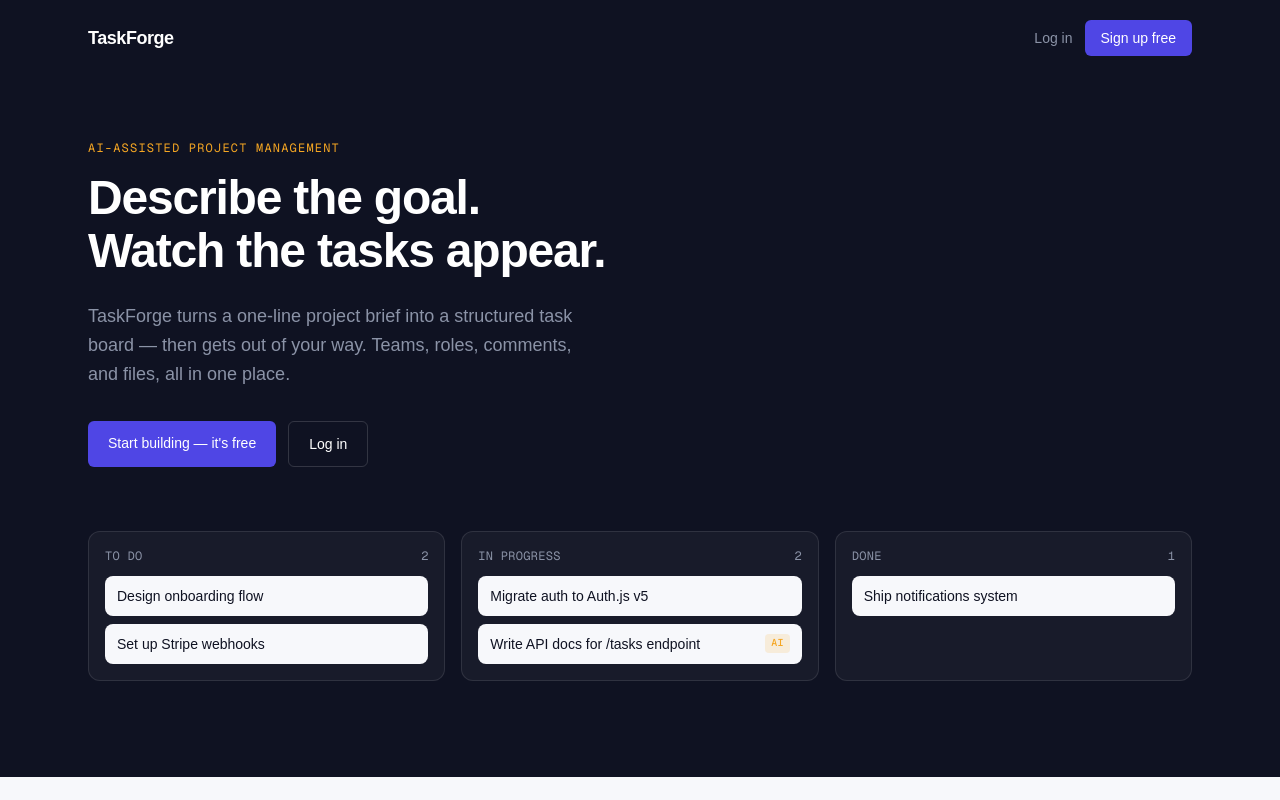
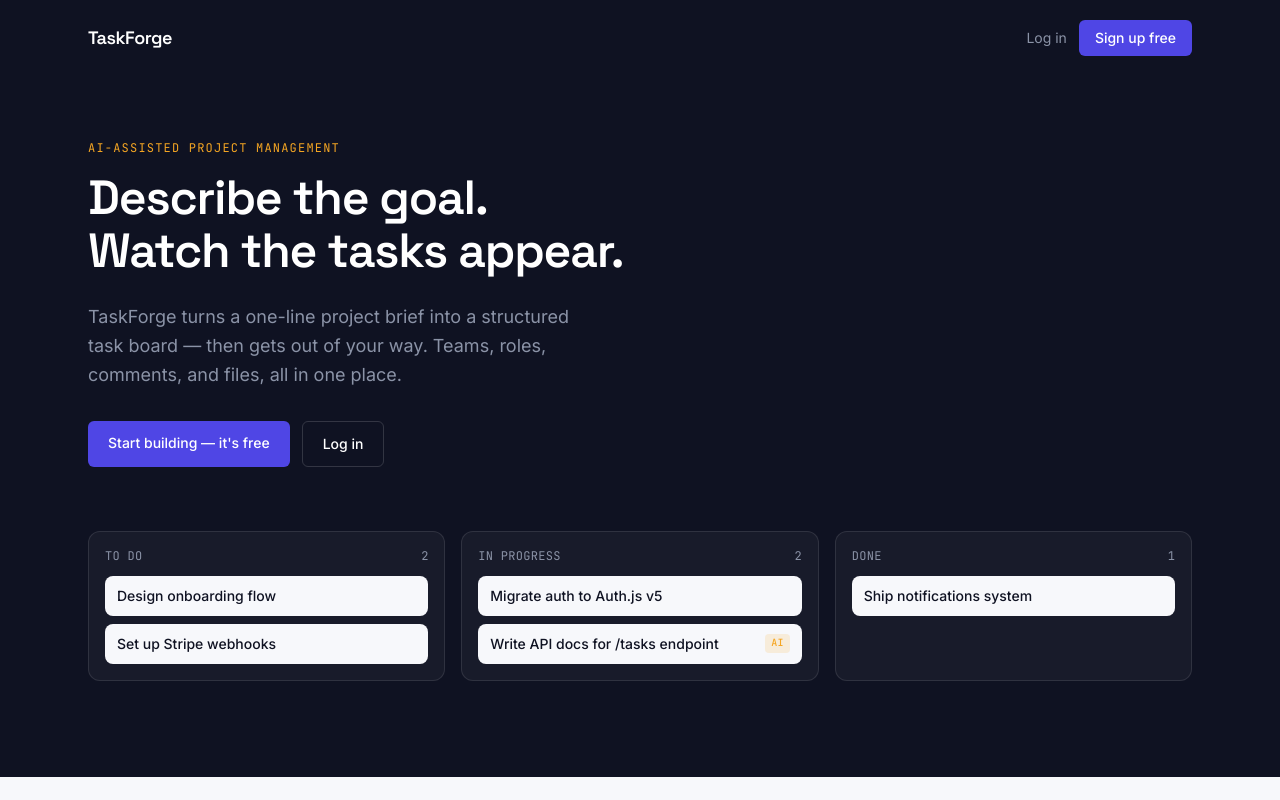
Before and after one commit to primyst/taskforge, a Next.js app: page / in a window 1280 px wide. Shown: the top 800 px of the page. Built offline with nearby package versions, Linux system fonts and the light colour scheme.

Commit message:
Update layout.tsx

```diff
--- a/src/app/layout.tsx
+++ b/src/app/layout.tsx
@@ -1,20 +1,26 @@
 import type { Metadata } from "next";
-import { Geist, Geist_Mono } from "next/font/google";
+import { Space_Grotesk, Inter, JetBrains_Mono } from "next/font/google";
+import { Providers } from "./providers";
 import "./globals.css";
 
-const geistSans = Geist({
-  variable: "--font-geist-sans",
+const displayFont = Space_Grotesk({
   subsets: ["latin"],
+  variable: "--font-display",
 });
 
-const geistMono = Geist_Mono({
-  variable: "--font-geist-mono",
+const monoFont = JetBrains_Mono({
+  subsets: ["latin"],
+  variable: "--font-mono",
+});
+
+const bodyFont = Inter({
   subsets: ["latin"],
 });
 
 export const metadata: Metadata = {
-  title: "Create Next App",
-  description: "Generated by create next app",
+  title: "TaskForge — AI-assisted project management",
+  description:
+    "Describe the goal, watch the tasks appear. Teams, roles, comments, and files, all in one place.",
 };
 
 export default function RootLayout({
@@ -23,11 +29,12 @@ export default function RootLayout({
   children: React.ReactNode;
 }>) {
   return (
-    <html
-      lang="en"
-      className={`${geistSans.variable} ${geistMono.variable} h-full antialiased`}
-    >
-      <body className="min-h-full flex flex-col">{children}</body>
+    <html lang="en">
+      <body
+        className={`${displayFont.variable} ${monoFont.variable} ${bodyFont.className} antialiased`}
+      >
+        <Providers>{children}</Providers>
+      </body>
     </html>
   );
 }
```
